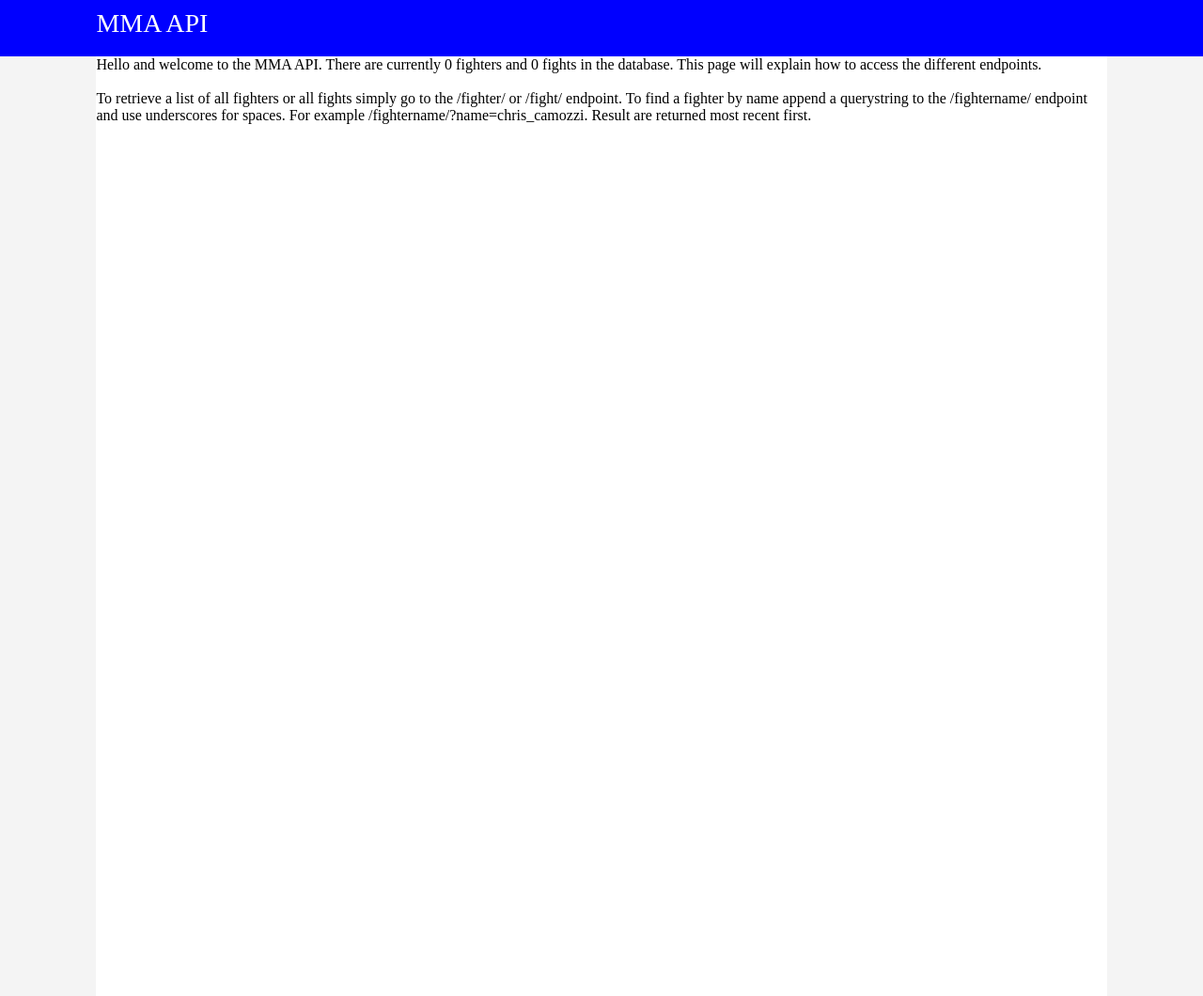
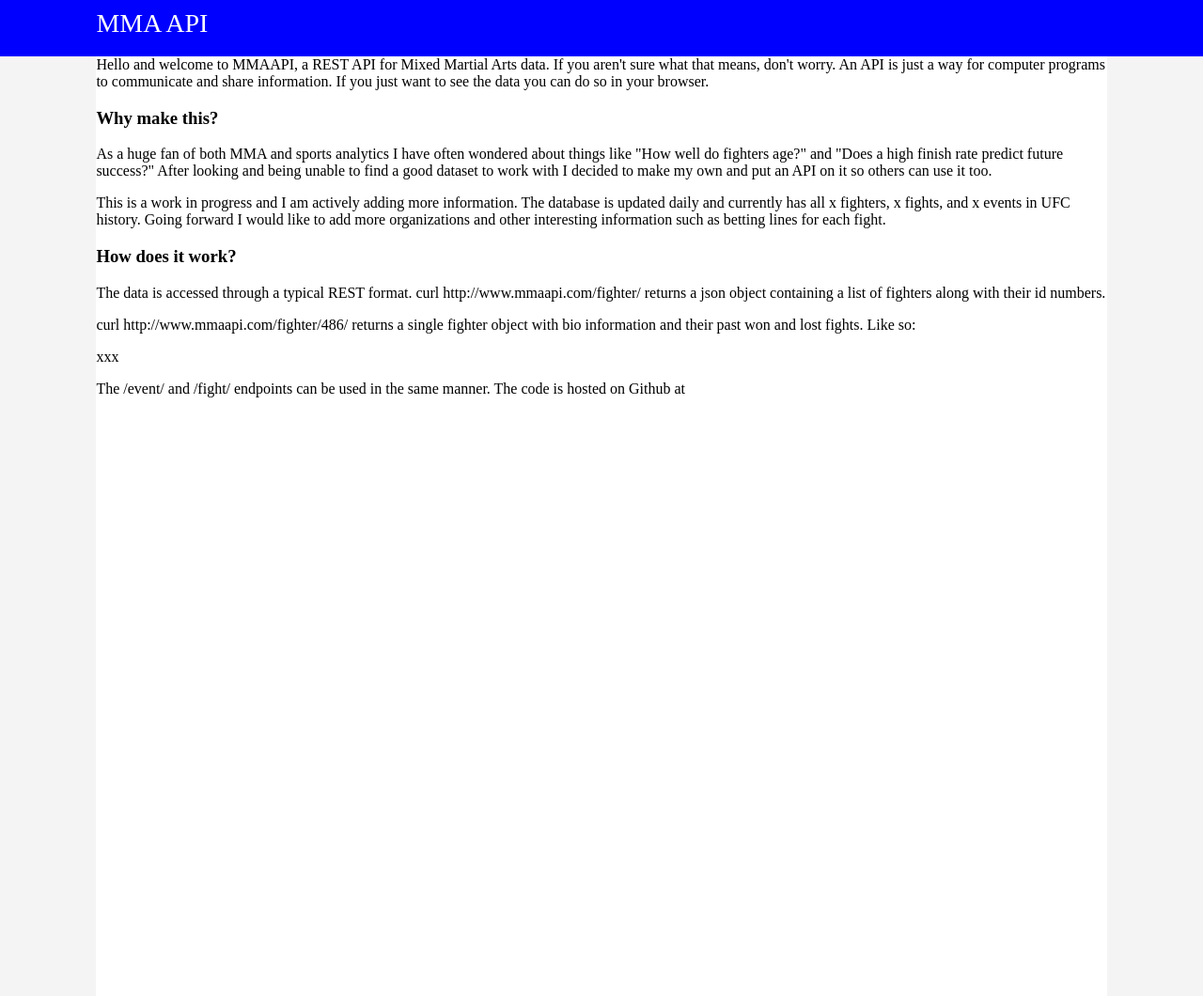
Before and after one commit to fight-api/ufc-fight-api, a Django app: page / in a window 1280 px wide; the page is wider, and only the part inside the window is pictured. Shown: that part at 94% size. Run offline with Django 3.2, Linux system fonts and the light colour scheme; data that the repository does not hold is empty; parts of the project's set-up code (start-up, migrations or seed data) failed here and were passed over.

Commit message:
Update readme

```diff
--- a/fights/templates/fights/intro_api.html
+++ b/fights/templates/fights/intro_api.html
@@ -3,17 +3,52 @@
 {% block content %}
 <div class="mainContent">
     <div>
-        Hello and welcome to the MMA API.
-        There are currently {{ fighters }} fighters and {{ fights }} fights in the database.
-        This page will explain how to access the different endpoints.
+        Hello and welcome to MMAAPI, a REST API for Mixed Martial Arts data.
+        If you aren't sure what that means, don't worry. An API is just a way
+        for computer programs to communicate and share information. If you just
+        want to see the data you can do so in your browser.
     </div>
-<br>
     <div>
-        To retrieve a list of all fighters or all fights simply go to the /fighter/ or /fight/ endpoint.
-        To find a fighter by name append a querystring to the /fightername/ endpoint and use underscores for spaces.
-        For example /fightername/?name=chris_camozzi. Result are returned most recent first.
+        <p><h3>Why make this?</h3></p>
+        <p>As a huge fan of both MMA and sports analytics I have often wondered
+            about things like "How well do fighters age?" and "Does a high
+            finish rate predict future success?" After looking and being
+            unable to find a good dataset to work with I decided to make my own
+            and put an API on it so others can use it too.
+        </p>
+
+        <p>
+            This is a work in progress and I am actively adding more information.
+            The database is updated daily and currently has all x fighters,
+            x fights, and x events in UFC history. Going forward I would like
+            to add more organizations and other interesting information such
+            as betting lines for each fight.
+        </p>
+
     </div>
-<br>
+
+    <div>
+        <p><h3>How does it work?</h3></p>
+        <p>
+            The data is accessed through a typical REST format.
+            curl http://www.mmaapi.com/fighter/ returns a json object
+            containing a list of fighters along with their id numbers.
+        </p>
+        <p>
+            curl http://www.mmaapi.com/fighter/486/ returns a single fighter
+            object with bio information and their past won and lost fights.
+            Like so:
+        </p>
+        <p>
+            xxx
+        </p>
+
+        <p>
+            The /event/ and /fight/ endpoints can be used in the same manner.
+            The code is hosted on Github at
+        </p>
+
+    </div>
 
 </div>
 {% endblock %}
```
Also changed, not shown: README.md.
